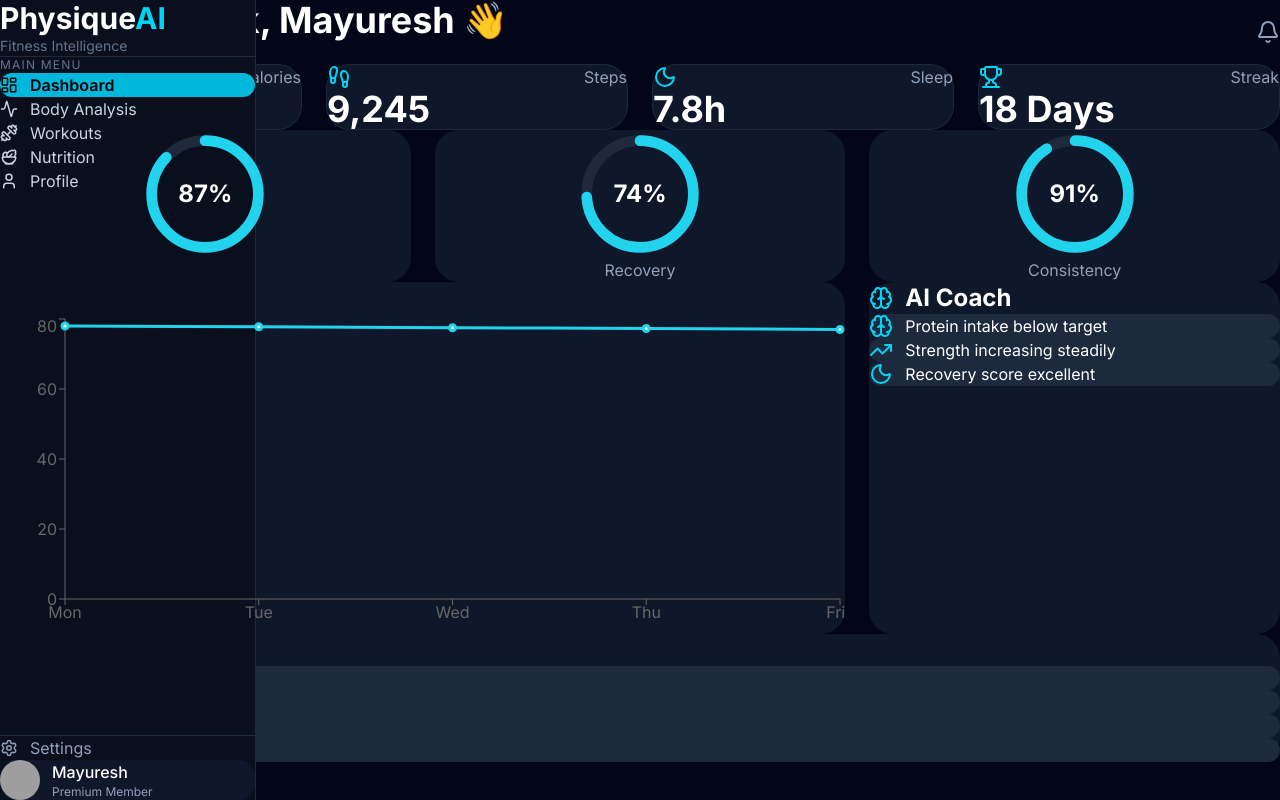
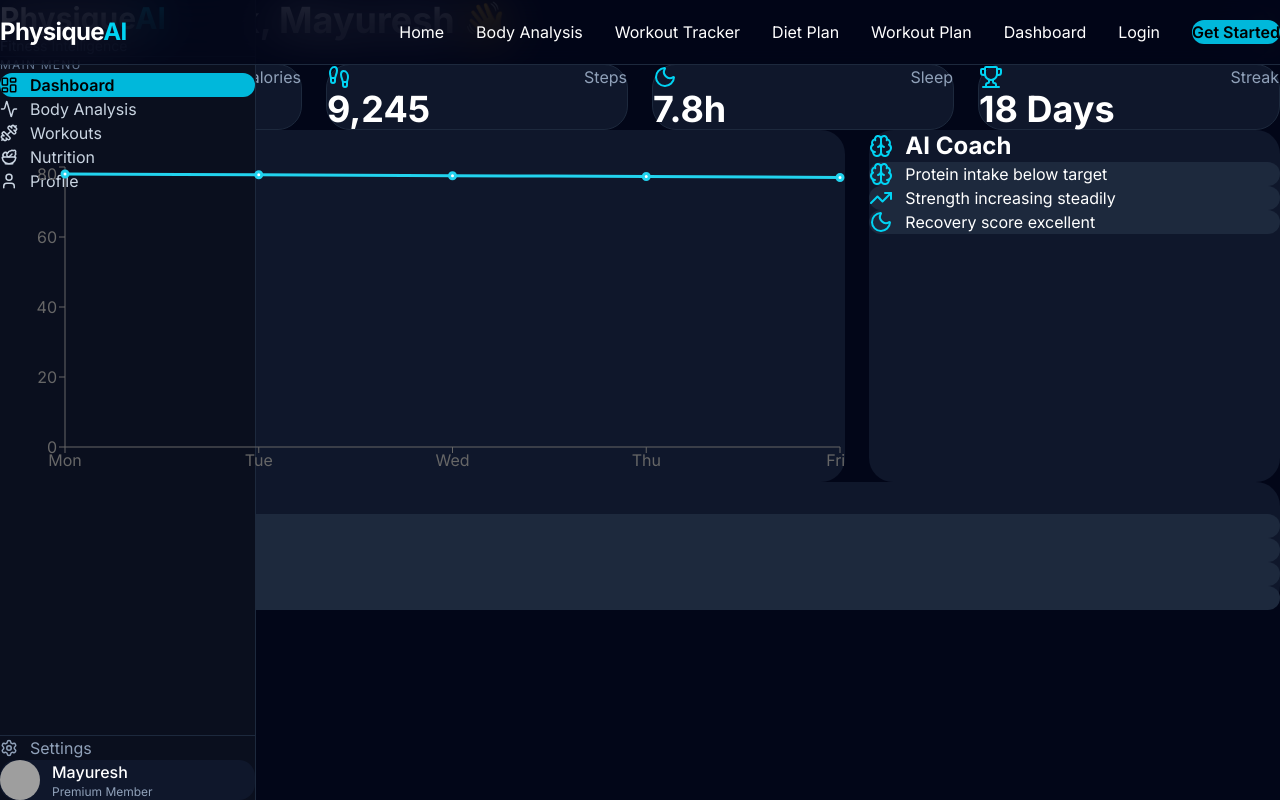
Before and after one commit to Mayuresh-Parbat/physique-ai, a React app in the folder frontend/: page /dashboard in a window 1280 px wide. Built offline with nearby package versions, Linux system fonts and the light colour scheme; grey boxes are pictures that could not be loaded; the HTML template or start-up script is replaced by a standard one.

Commit message:
Upated cards

```diff
--- a/frontend/src/layouts/DashboardLayout.jsx
+++ b/frontend/src/layouts/DashboardLayout.jsx
@@ -1,12 +1,15 @@
 import Sidebar from "../components/Sidebar";
+import Navbar from "../components/Navbar";
 
 function DashboardLayout({ children }) {
   return (
     <div className="min-h-screen bg-slate-950 text-white">
 
+      <Navbar />
+
       <Sidebar />
 
-      <main className="ml-72 min-h-screen p-8">
+      <main className="ml-64 pt-24 p-8">
         {children}
       </main>
 
--- a/frontend/src/pages/Dashboard.jsx
+++ b/frontend/src/pages/Dashboard.jsx
@@ -9,7 +9,7 @@ import {
 } from "lucide-react";
 
 import CircularProgress from "../components/ui/CircularProgress";
-import ProgressChart from "../components/ui/ProgressChart";
+import ProgressChart from "../components/UI/Progresscard";
 import ActivityFeed from "../components/ui/ActivityFeed";
 import AIInsights from "../components/ui/AIInsights";
 
@@ -65,30 +65,8 @@ function Dashboard() {
 
       {/* BODY SCORE */}
 
-      <div className="grid lg:grid-cols-3 gap-6 mb-8">
 
-        <div className="bg-slate-900 rounded-3xl p-8">
-          <CircularProgress
-            value={87}
-            label="Fitness Score"
-          />
-        </div>
 
-        <div className="bg-slate-900 rounded-3xl p-8">
-          <CircularProgress
-            value={74}
-            label="Recovery"
-          />
-        </div>
-
-        <div className="bg-slate-900 rounded-3xl p-8">
-          <CircularProgress
-            value={91}
-            label="Consistency"
-          />
-        </div>
-
-      </div>
 
       {/* CHART + AI */}
 
@@ -138,6 +116,57 @@ function Dashboard() {
   );
 }
 
+
+function AIReadinessCard() {
+  return (
+    <div className="bg-gradient-to-br from-cyan-500/20 to-blue-500/20 border border-cyan-500/30 rounded-3xl p-6 backdrop-blur-xl">
+
+      <div className="flex justify-between items-center mb-4">
+
+        <div>
+          <p className="text-slate-400 text-sm">
+            AI Readiness Score
+          </p>
+
+          <h2 className="text-4xl font-bold mt-2">
+            92
+          </h2>
+        </div>
+
+        <div className="w-16 h-16 rounded-2xl bg-cyan-500/20 flex items-center justify-center text-3xl">
+          🧠
+        </div>
+
+      </div>
+
+      <div className="mb-4">
+        <div className="flex justify-between text-sm mb-2">
+          <span>Goal Progress</span>
+          <span>92%</span>
+        </div>
+
+        <div className="h-2 bg-slate-800 rounded-full">
+          <div
+            className="h-2 bg-cyan-400 rounded-full"
+            style={{ width: "92%" }}
+          />
+        </div>
+      </div>
+
+      <p className="text-slate-300 text-sm">
+        Your consistency, nutrition and recovery metrics
+        indicate excellent progress toward your fitness goals.
+      </p>
+
+    </div>
+  );
+}
+
+
+
+
+
+
 function StatCard({
   icon,
   title,
@@ -174,4 +203,38 @@ function StatCard({
   );
 }
 
+function ProgressCard({
+  title,
+  value,
+}) {
+  return (
+    <div className="bg-slate-900 rounded-3xl p-6 border border-slate-800">
+
+      <div className="flex justify-between mb-4">
+
+        <p className="text-slate-400">
+          {title}
+        </p>
+
+        <p className="font-bold">
+          {value}%
+        </p>
+
+      </div>
+
+      <div className="h-3 bg-slate-800 rounded-full">
+
+        <div
+          className="h-3 rounded-full bg-cyan-400"
+          style={{
+            width: `${value}%`,
+          }}
+        />
+
+      </div>
+
+    </div>
+  );
+}
+
 export default Dashboard;
```
Also changed, not shown: frontend/src/components/UI/ProgressCard.jsx (renamed from frontend/src/components/UI/ProgressChart.jsx).
